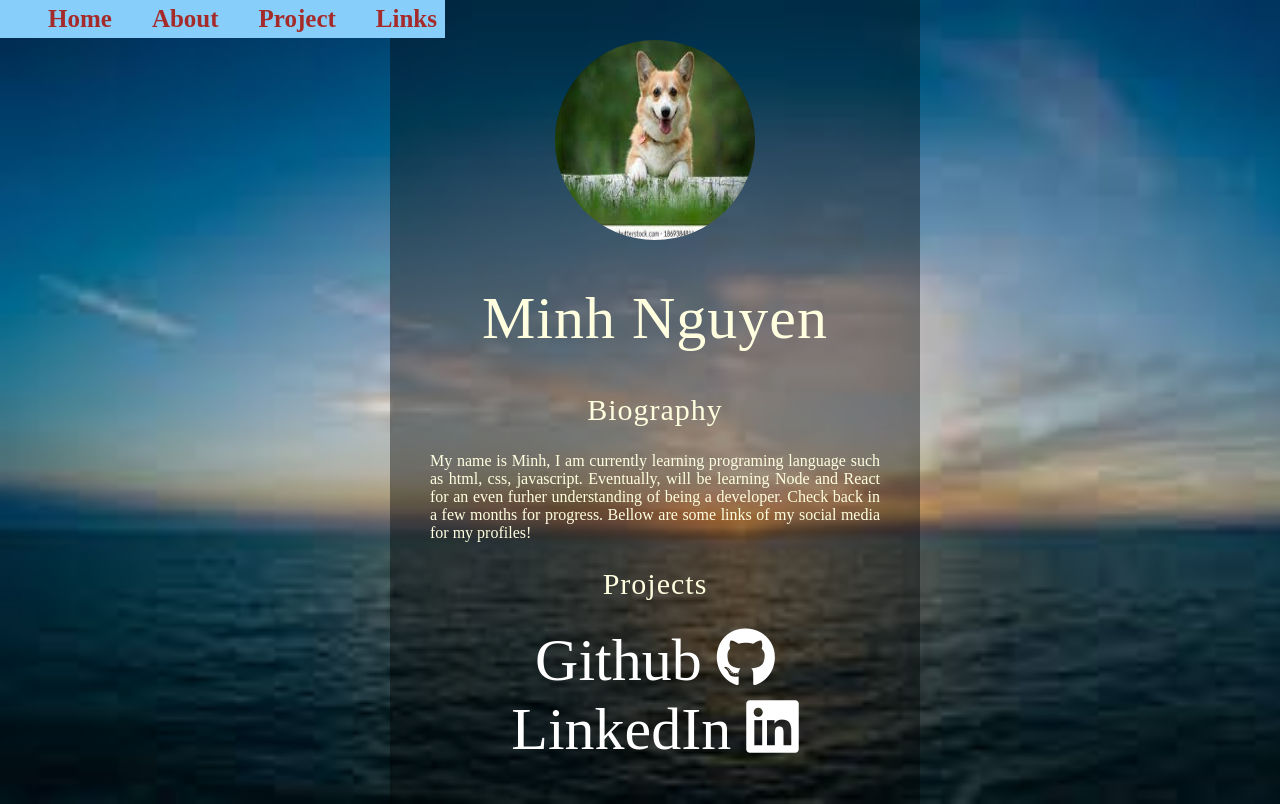
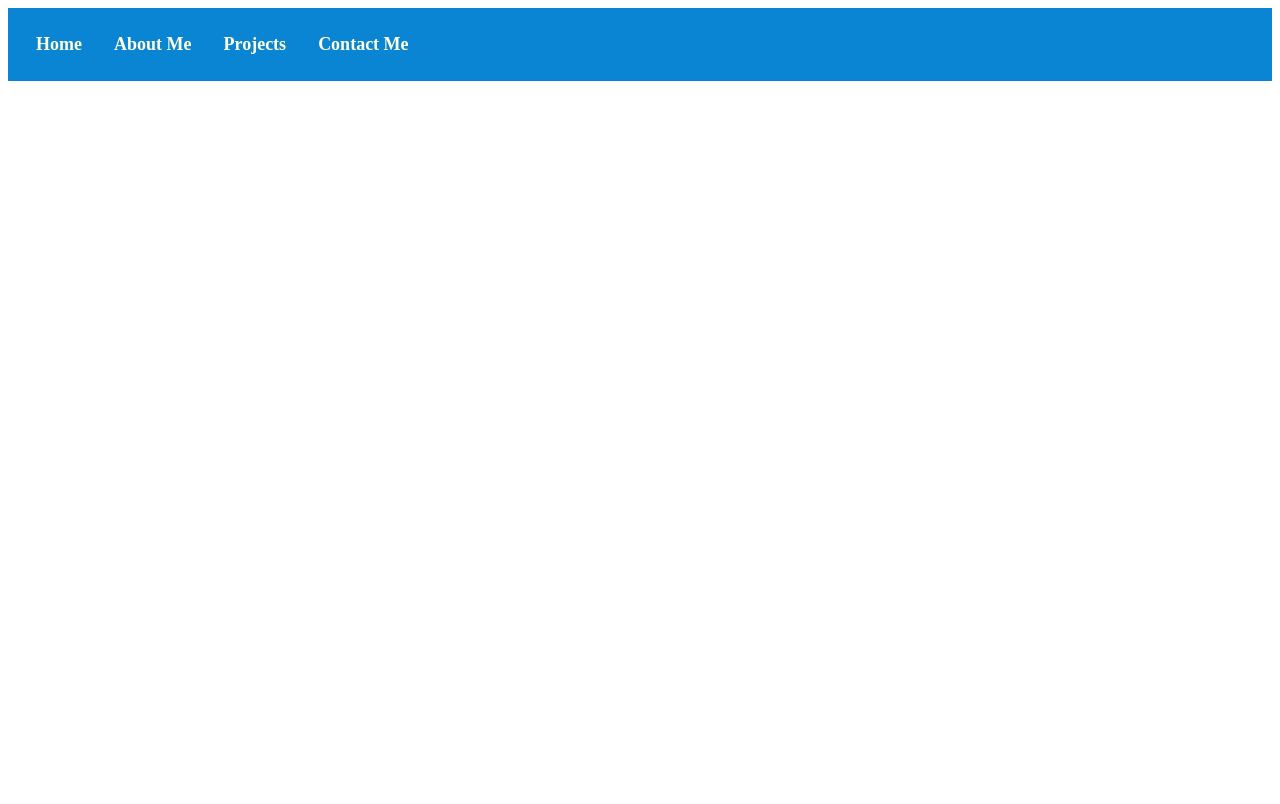
Before and after one commit to Johanstraus/Homework2, a plain HTML site: page index.html in a window 1280 px wide. Drawn offline with Linux system fonts and the light colour scheme.

Commit message:
starting over with a fresh webpage

```diff
--- a/assets/CSS/style.css
+++ b/assets/CSS/style.css
@@ -1,90 +1,19 @@
-body{
-    margin: auto;
-    padding: 0;
-    width: 500px;
-    background: no-repeat;
-    background-size: cover;
+.topbar{
+    font-style: none;
+    background-color: rgb(9, 133, 211);
+    padding: 12px;
+    overflow: hidden;
 }
-.box{
-    width: 450px;
-    background: rgba(0,0,0,0.4);
-    padding: 40px;
+.topbar a{
+    float: left;
+    display: block;
+    color: lightyellow;
     text-align: center;
-    margin: auto;
-    color: #ffffe0;
-    font-family: 'Times New Roman', Times, sans-serif;
-}
-.box-img{
-    border-radius: 50%;
-    width: 200px;
-    height: 200px;
-}
-.box h1{
-    font-size: 60px;
-    letter-spacing: 1px;
-    font-weight: 100;
-}
-.box h2{
-    font-size: 30px;
-    letter-spacing: 1px;
-    font-weight: 100;
-}
-.box p{
-    text-align: justify;
-}
-ul{
-    margin:0;
-    padding:0;
-    list-style: none;
-}
-.box li a{
-    color: white;
+    padding: 14px 16px;
     text-decoration: none;
-    font-size: 60px;
-    transition: all ease-in-out 50ms;
-}
-.box li a:hover{
-    color: blue;
-}
-.topbar{
-    position: fixed;
-    top: 0;
-    left: 0;
-    padding: 8px;
-    height: 22px;
-    background-color: lightskyblue;
-    display: flex;
-    flex-direction: row;
-    align-items: center;
-    justify-content: center;
-}
-.button{
-    font-family: 'Times New Roman', Times, serif;
-    font-size: 25px;
-    font-style: none;
-    color: brown;
-    text-decoration: none;
+    font-size: 18px;
     font-weight: bold;
 }
-.button:hover{
-    color: lightgoldenrodyellow;
+.topbar a:hover {
+    color: black;
 }
-@media screen and (max-width: 600px) {
-    .topnav a:not(:first-child) {display: none;}
-    .topnav a.icon{
-        float: right;
-        display: block;}
-}
-@media screen and (max-width: 600px) {
-    .topnav.responsive {position: relative;}
-    .topnav.responsive a.icon {
-        position: absolute;
-        right: 0;
-        top: 0;
-    }
-}
-.topnav.responsive a {
-    float: none;
-    display: block;
-    text-align: left;
-}
--- a/index.html
+++ b/index.html
@@ -1,45 +1,20 @@
 <!DOCTYPE html>
 <html lang="en">
 <head>
-    <meta charset="UTF-8">
-    <meta http-equiv="X-UA-Compatible" content="IE=edge">
-    <meta name="viewport" content="width=device-width, initial-scale=1.0">
-    <script src="https://kit.fontawesome.com/16373de399.js" crossorigin="anonymous"></script>
-    <link rel="stylesheet" href="./assets/css/style.css">
-    <title>Minh Nguyen Personal Website</title>
+  <meta charset="UTF-8">
+  <meta http-equiv="X-UA-Compatible" content="IE=edge">
+  <meta name="viewport" content="width=device-width, initial-scale=1.0">
+  <link rel="stylesheet" href="assets/css/style.css">
+  <script src="https://kit.fontawesome.com/16373de399.js" crossorigin="anonymous"></script>
+  <title>Minh Nguyen</title>
 </head>
 <body>
-  <style>
-    body{
-      background-image: url(assets/Image/Background.jpg)
-    }
-    </style>
-  <nav>
-  <ul class="topbar">
-    <ol><a class="button" href="default.asp">Home</a></ol>
-    <ol><a class="button" href="about.asp">About</a></ol>
-    <ol><a class="button" href="project.asp">Project</a></ol>
-    <ol><a class="button" href="link.asp">Links</a></ol>
-  </ul>
+  <nav class="topbar">
+    <a href="#">Home</a>
+    <a href="#">About Me</a>
+    <a href="#">Projects</a>
+    <a href="#">Contact Me</a>
   </nav>
-  <div class="box">
-  <img src="assets/Image/corgi.jpg" alt="" class="box-img">
-  <h1>Minh Nguyen</h1>
-  <h2>Biography</h2>
-  <section class="bio">
-    <p>My name is Minh, I am currently learning programing language such as html, css, javascript.
-    Eventually, will be learning Node and React for an even furher understanding of being a developer.
-    Check back in a few months for progress.
-    Bellow are some links of my social media for my profiles!  </p>
-    </section>
-  <h2>Projects</h2>
-  <section>
 
-  </section>
-  <ul>
-    <li><a href="https://github.com/Johanstraus">Github <i class="fa-brands fa-github"></i></li>
-    <li><a href="https://www.linkedin.com/in/minh-nguyen-77ab841a1/">LinkedIn <i class="fa-brands fa-linkedin"></i></li>
-  </ul>
-  </div>
 </body>
 </html>
```
